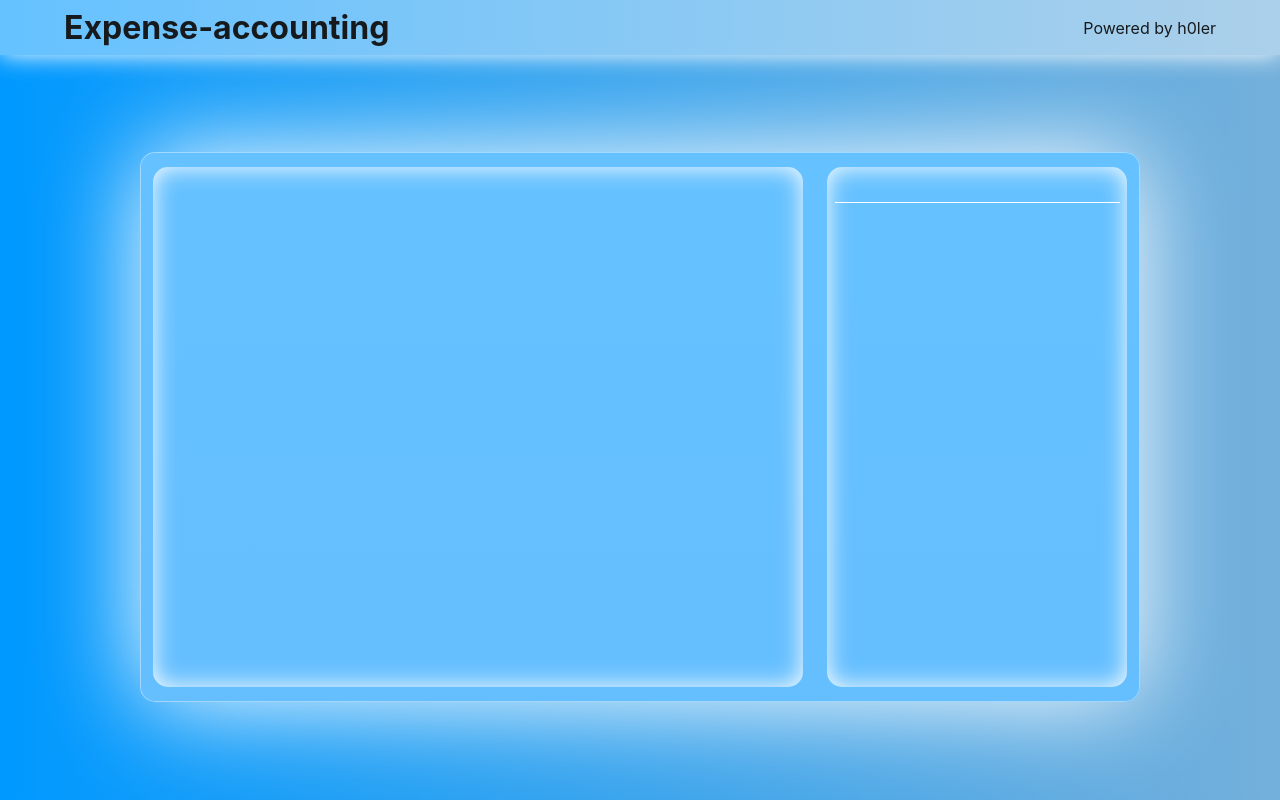
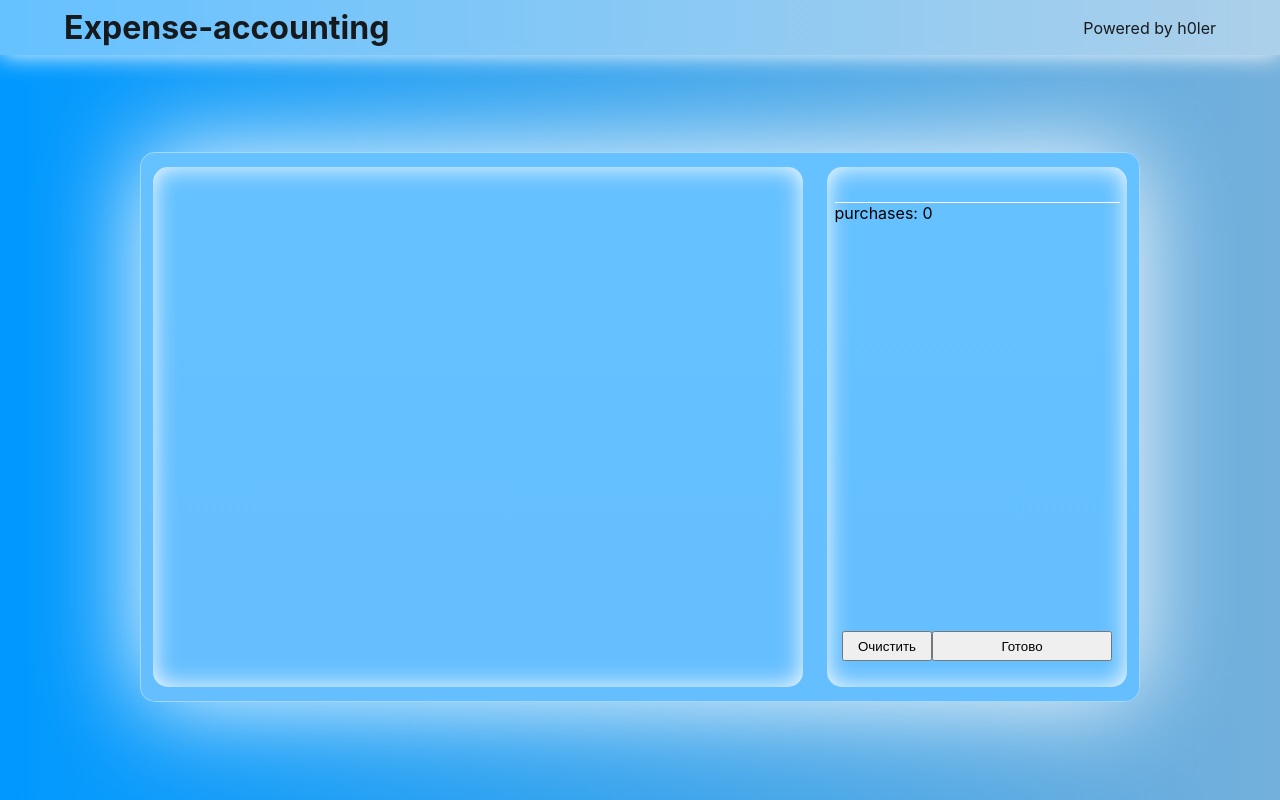
Before and after one commit to Holder-hash/expense-accounting, a React (Create React App) app: page / in a window 1280 px wide. Built offline with nearby package versions, Linux system fonts and the light colour scheme.

Commit message:
categories json

```diff
--- a/public/index.html
+++ b/public/index.html
@@ -24,6 +24,7 @@
       work correctly both with client-side routing and a non-root public URL.
       Learn how to configure a non-root public URL by running `npm run build`.
     -->
+    <link rel="stylesheet" href="https://fonts.googleapis.com/css2?family=Material+Symbols+Outlined:opsz,wght,FILL,GRAD@20..48,100..700,0..1,-50..200" />
     <title>React App</title>
   </head>
   <body>
--- a/src/components/Expense-panel/ExpenseInput/ExpenseInput.jsx
+++ b/src/components/Expense-panel/ExpenseInput/ExpenseInput.jsx
@@ -1,10 +1,26 @@
 import './ExpenseInput.scss';
+import categories from '../../../data/categories.json'
 
 const ExpenseInput = () => {
     return (
         <div className='expanse-input__container'>
             <form>
                 <input type="number" className='expanse-input__expense-inp'/>
+
+                <div className="expanse-input__categories">
+                    {Object.keys(categories).map((key, index) => {
+                        return (
+                            <div key={index}>
+                                <p>{key}: {index}</p>
+                            </div>
+                        )
+                    })}
+                </div>
+
+                <div className='expanse-input__footer'>
+                    <button className='expanse-input__clear-btn'>Очистить</button>
+                    <input type="submit" className='expanse-input__submit-btn' value={'Готово'}/>
+                </div>
             </form>
         </div>
     )
--- a/src/components/Expense-panel/ExpenseInput/ExpenseInput.scss
+++ b/src/components/Expense-panel/ExpenseInput/ExpenseInput.scss
@@ -8,7 +8,9 @@
     border-radius: 15px;
 
     form {
+        position: relative;
         width: 95%;
+        height: inherit;
         display: flex;
         flex-direction: column;
         .expanse-input__expense-inp {
@@ -18,6 +20,24 @@
             border: none;
             outline: none;
             border-bottom: 1px solid white;
+
+        }
+        .expanse-input__footer {
+            position: absolute;
+            bottom: 0;
+            width: 100%;
+            display: flex;
+            align-items: center;
+            justify-content: center;
+
+            .expanse-input__clear-btn {
+                width: 90px;
+                height: 30px;
+            }
+            .expanse-input__submit-btn {
+                width: 180px;
+                height: 30px;
+            }
         }
     }
 }
--- /dev/null
+++ b/src/data/categories.json
@@ -0,0 +1,7 @@
+{
+    "purchases": {
+        "color": "green",
+        "icon": "shopping_cart",
+        "type": "default"
+    }
+}
```
